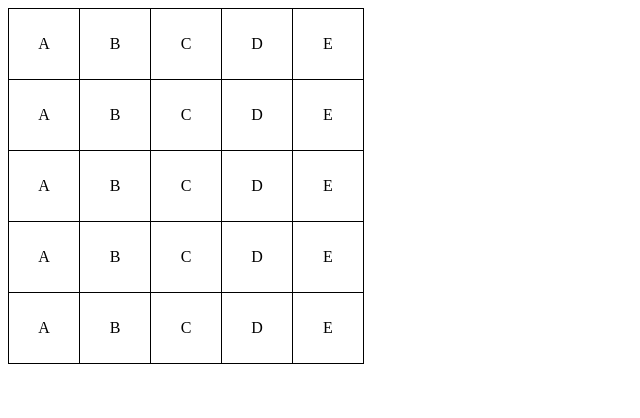
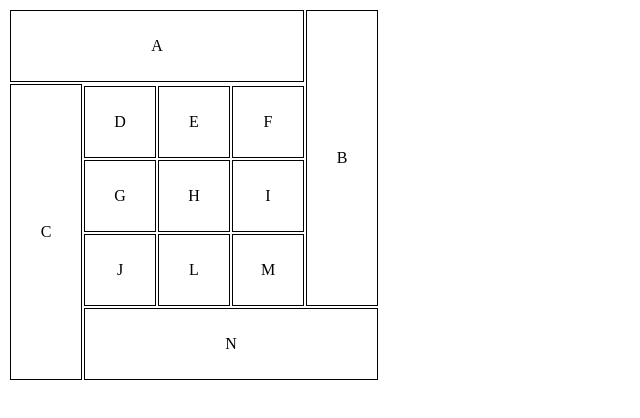
Before and after one commit to VelosoCassuate/HTML-CSS, a plain HTML site: page exe023/desfio013/desafio02.html in a window 1280 px wide. Shown: the whole page, without its empty margins (0-640 px from the left). Drawn offline with Linux system fonts and the light colour scheme.

Commit message:
terminei desafio 02

```diff
--- a/exe023/desfio013/desafio02.html
+++ b/exe023/desfio013/desafio02.html
@@ -1,48 +1,47 @@
 <!DOCTYPE html>
 <html lang="pt">
+
 <head>
     <meta charset="UTF-8">
     <meta name="viewport" content="width=device-width, initial-scale=1.0">
     <title>Mesclagem de Tabela</title>
     <link rel="stylesheet" href="style.css">
 </head>
+
 <body>
     <table>
         <tr>
-                <td>A</td>
-                <td>B</td>
-                <td>C</td>
+            <td colspan="4">A</td>
+
+            <td rowspan="5">B</td>
+        </tr>
+
+
+
+        <tr>
+            <td rowspan="5">C</td>
+        </tr>
+        </tr>
         <td>D</td>
         <td>E</td>
+        <td>F</td>
         </tr>
         <tr>
-                <td>A</td>
-                <td>B</td>
-                <td>C</td>
-                <td>D</td>
-                <td>E</td>
+            <td>G</td>
+            <td>H</td>
+            <td>I</td>
         </tr>
         <tr>
-                <td>A</td>
-                <td>B</td>
-                <td>C</td>
-                <td>D</td>
-                <td>E</td>
+            <td>J</td>
+            <td>L</td>
+            <td>M</td>
+
+
         </tr>
         <tr>
-                <td>A</td>
-                <td>B</td>
-                <td>C</td>
-                <td>D</td>
-                <td>E</td>
-            </tr>
-            <tr>
-                <td>A</td>
-                <td>B</td>
-                <td>C</td>
-                <td>D</td>
-                <td>E</td>
+            <td colspan="5">N</td>
         </tr>
     </table>
 </body>
+
 </html>
--- a/exe023/desfio013/style.css
+++ b/exe023/desfio013/style.css
@@ -1,7 +1,7 @@
 @charset "UTF-8";
 
 table{
-    border-collapse: collapse;
+
 
 }
 td{
@@ -11,6 +11,3 @@ td{
     padding: 10px;
     text-align: center;
 }
-td.juntar{
-    uni
-}
```
Lines whose indentation alone changed are shown as unchanged.
